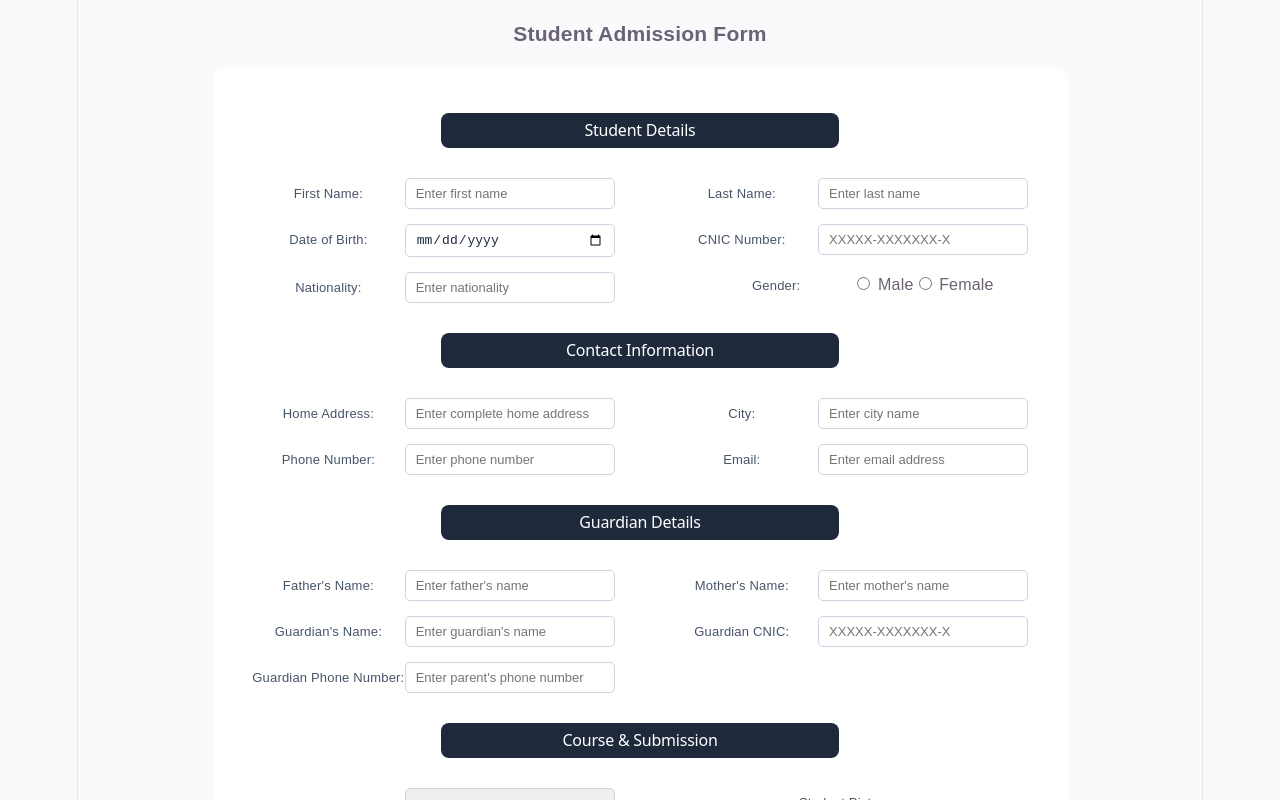
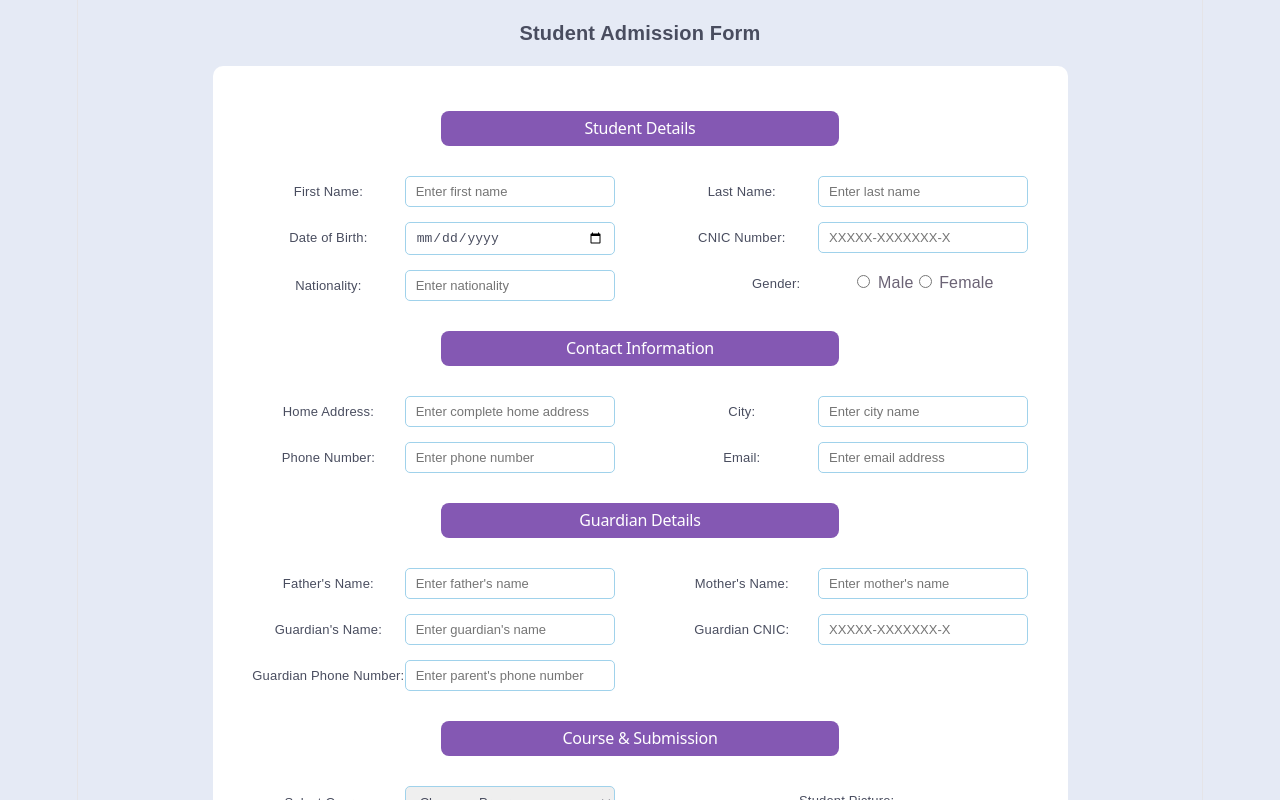
Before and after one commit to sairabibi248/React.js, a React (Vite) app: page / in a window 1280 px wide. Shown: the top 800 px of the page. Built offline with nearby package versions, Linux system fonts and the light colour scheme.

Commit message:
Update CSS

```diff
--- a/src/App.css
+++ b/src/App.css
@@ -1,11 +1,10 @@
-
 body {
-  background-color: #f8fafc;
-  font-family: Arial, sans-serif;
+  background-color: #E5EAF5;
+  font-family:  sans-serif;
 }
-h2 {
+h3 {
   text-align: center;
-  color: #0f172a;
+  color:#494D5F;
   font-size: 20px;
   margin-top: 20px;
 }
@@ -23,7 +22,7 @@ form {
 h2 {
   width: 50%;
   color: white;
-  background-color: #1e293b;
+  background-color: #8458B3;
   padding: 8px;
   margin-top: 15px;
   margin-bottom: 30px;
@@ -45,7 +44,7 @@ label {
   width: 40%;
   font-weight: 400;
   font-size: 13px;
-  color: #475569;
+  color: #494D5F;
 }
 .gender-container {
   font-size: 16px;
@@ -55,11 +54,11 @@ input,
 select {
   width: 55%;
   padding: 7px 10px;
-  border: 1px solid #cbd5e1;
+  border: 1px solid #A0D2EB;
   border-radius: 5px;
   box-sizing: border-box;
   font-size: 13px;
-  color: #1e293b;
+  color: #494D5F;
 }
 
 
@@ -71,14 +70,14 @@ input[type="checkbox"] {
 label[for="terms"] {
   display: inline;
   font-size: 13px;
-  color: #475569;
+  color: #494D5F;
 }
 
 button {
   width: 30%;
   padding: 10px;
   margin-top: 20px;
-  background-color: #1e293b;
+  background-color: #8458B3;
   color: white;
   font-size: 15px;
   border: none;
@@ -86,5 +85,5 @@ button {
 }
 
 button:hover {
-  background-color:rgb(54, 48, 54);
+  background-color:#722fad;
 }
```
